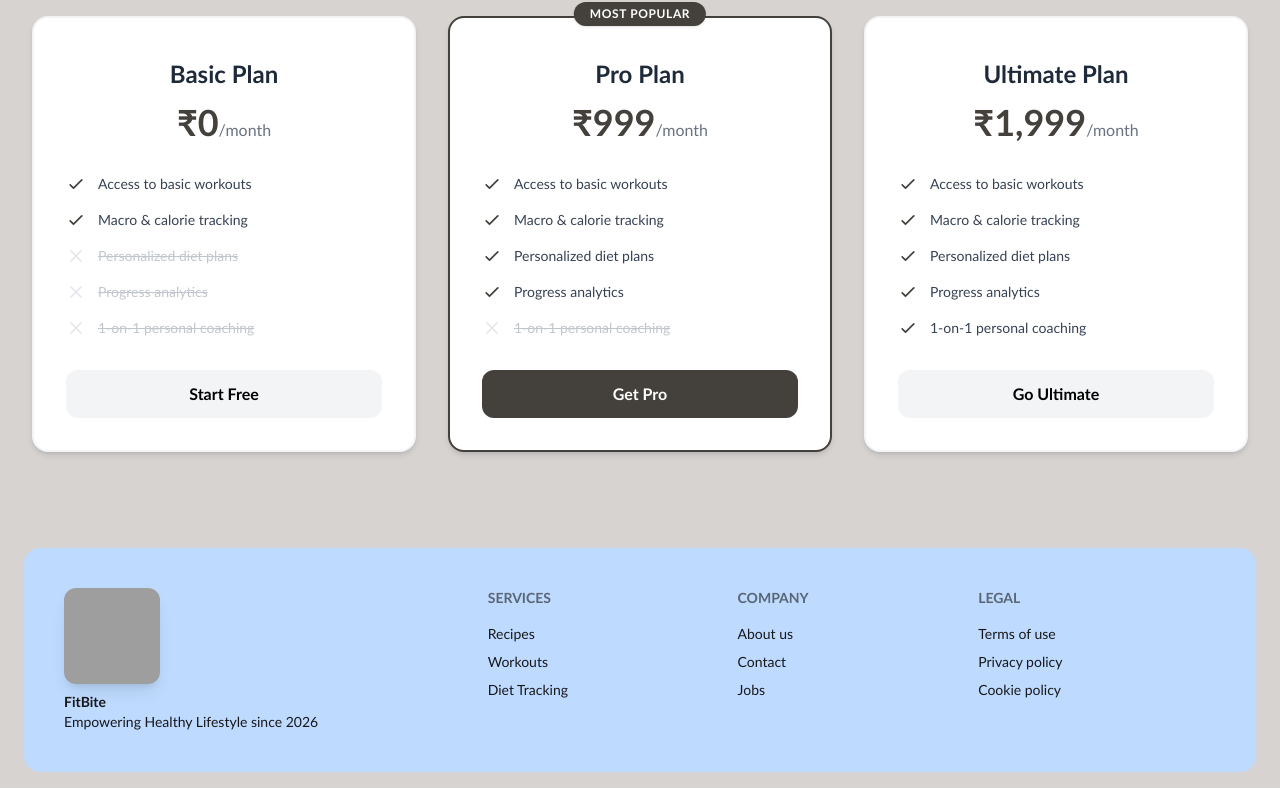
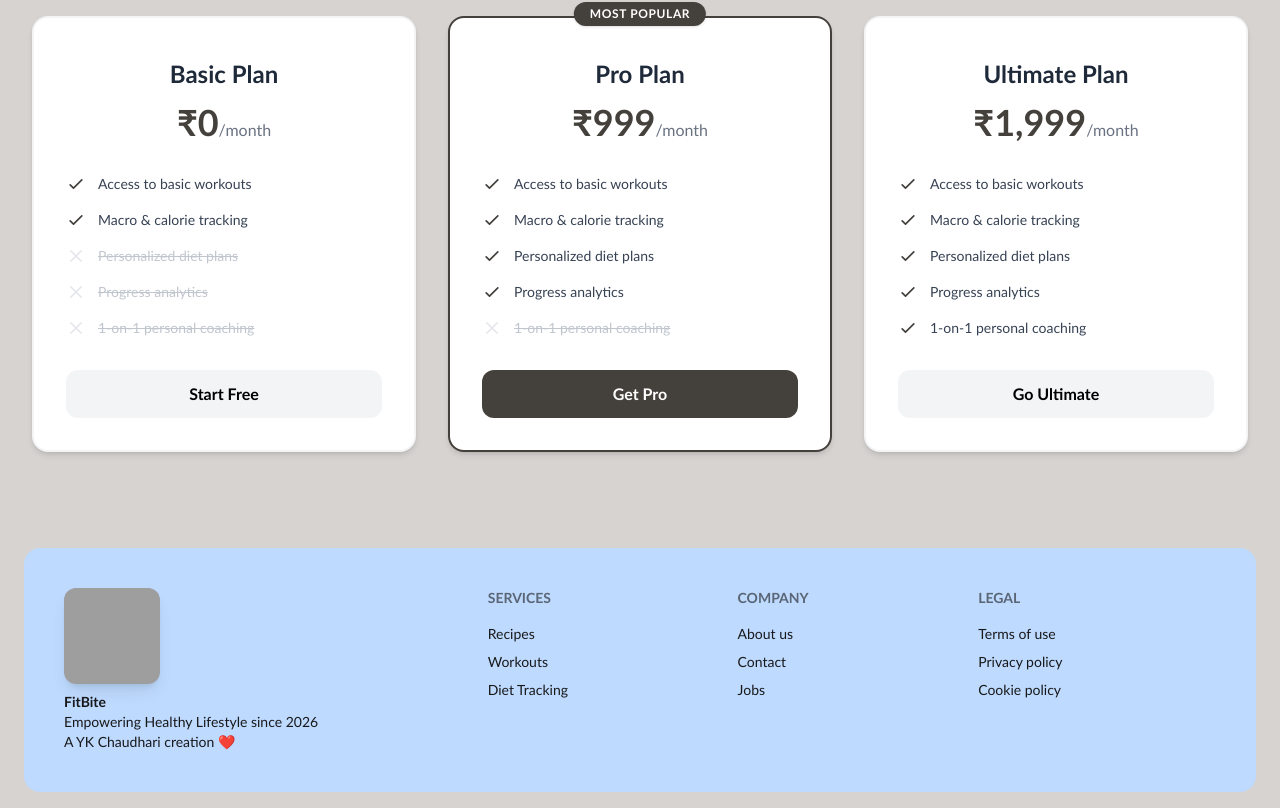
Before and after one commit to YashChaudhari1805/FitBite-React, a React (Vite) app: page / in a window 1280 px wide. Shown: the part 968-1776 px from the top of the page. Built offline with nearby package versions, Linux system fonts and the light colour scheme; grey boxes are pictures that could not be loaded.

Commit message:
Added something to Footer

```diff
--- a/src/components/Footer.jsx
+++ b/src/components/Footer.jsx
@@ -10,7 +10,8 @@ function Footer() {
                     <p className="font-semibold">
                         FitBite
                         <br />
-                        <span className="font-normal text-sm">Empowering Healthy Lifestyle since 2026</span>
+                        <span className="font-normal text-sm">Empowering Healthy Lifestyle since 2026</span><br/>
+                        <span className="font-normal text-sm">A YK Chaudhari creation ❤️</span>
                     </p>
                 </aside>
                 <nav>
```
